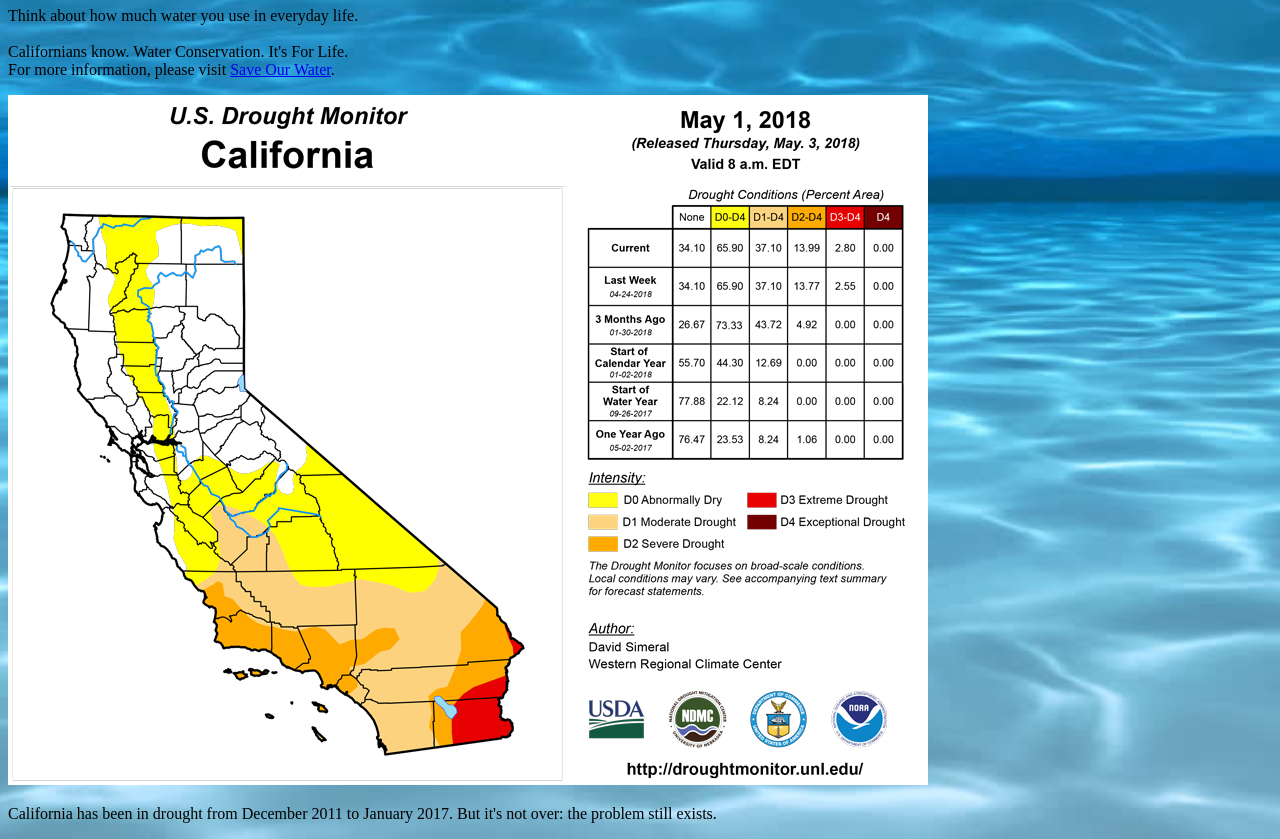
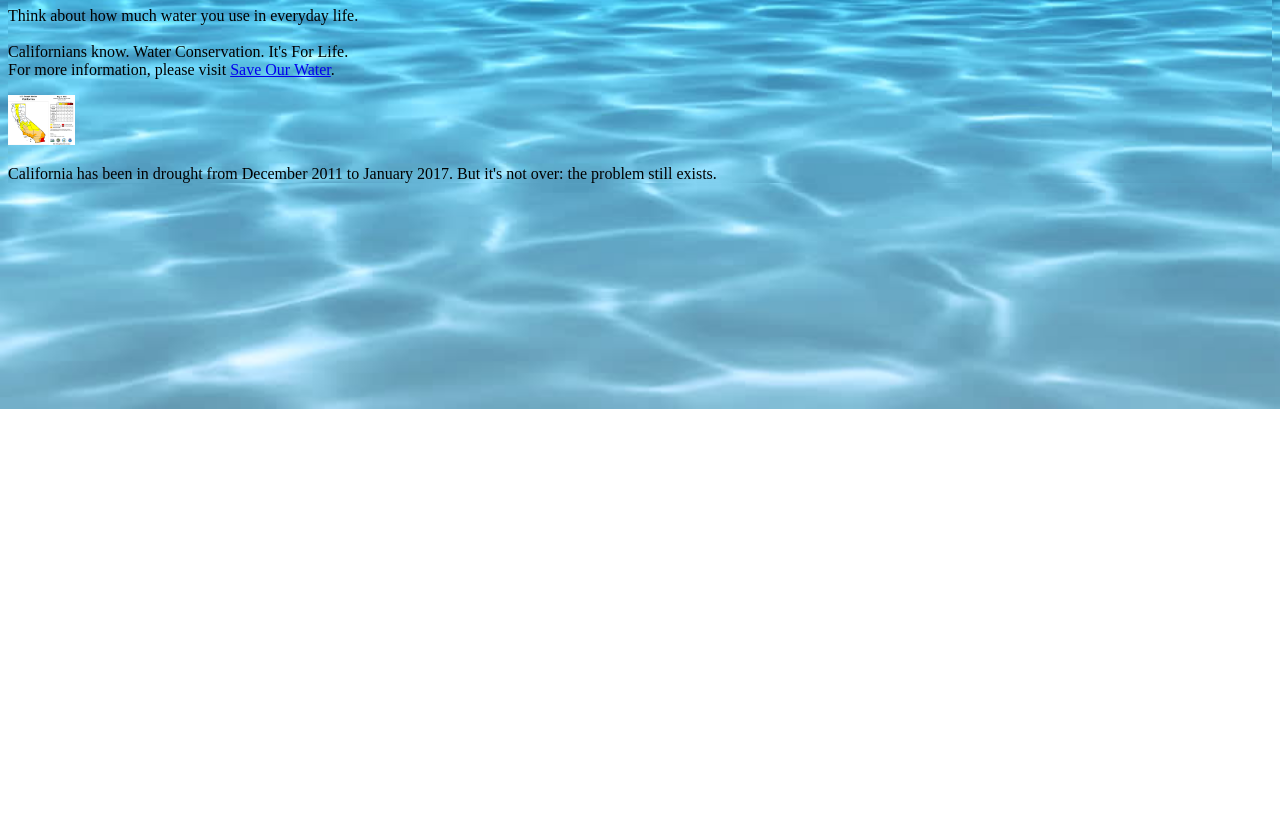
Before and after one commit to DreekFire/WaterYouDoing, a plain HTML site: page index.html in a window 1280 px wide. Shown: the part 102-941 px from the top of the page. After the commit the page ends 800 px from the top, so only its background shows below. Drawn offline with Linux system fonts and the light colour scheme.

Commit message:
edit edit

```diff
--- a/index.html
+++ b/index.html
@@ -36,7 +36,7 @@
         <h1>PLONTS</h1>
         <p>Think about how much water you use in everyday life. <br><br>Californians know. Water Conservation. It's For Life.
         <br> For more information, please visit <a href = "http://saveourwater.com/">Save Our Water</a>.</p>
-        <img src = "images/calidrought_may2018.jpg"/>
+        <img src = "images/calidrought_may2018.jpg" height = 50vw/>
         <p>California has been in drought from December 2011 to January 2017. But it's not over: the problem still exists.</p>
     </body>
 </html>
--- a/style.css
+++ b/style.css
@@ -1,6 +1,10 @@
 html {
     -webkit-appearance: none;
     border-radius: 0;
+    background-image: url("images/waterbackground.jpg");
+    background-position: center;
+    background-repeat: no-repeat;
+    background-size: cover;
 }
 
 body {
```
